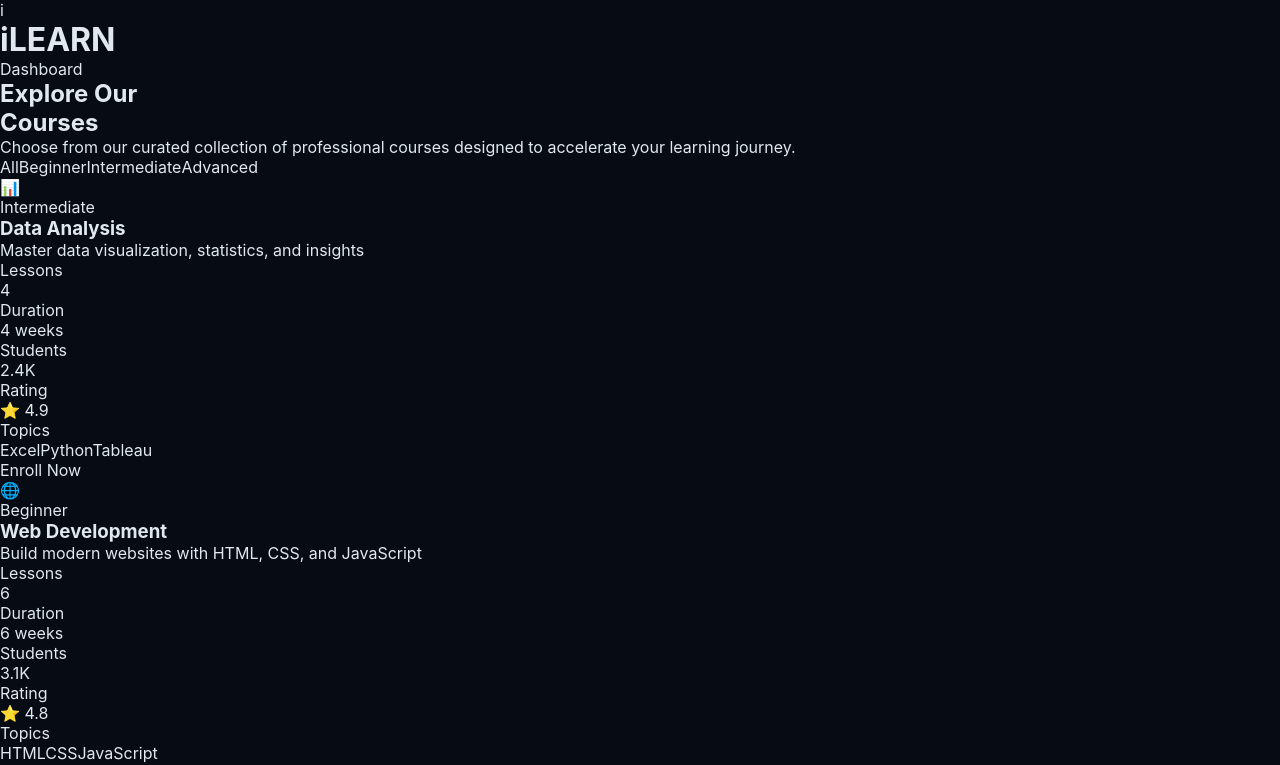
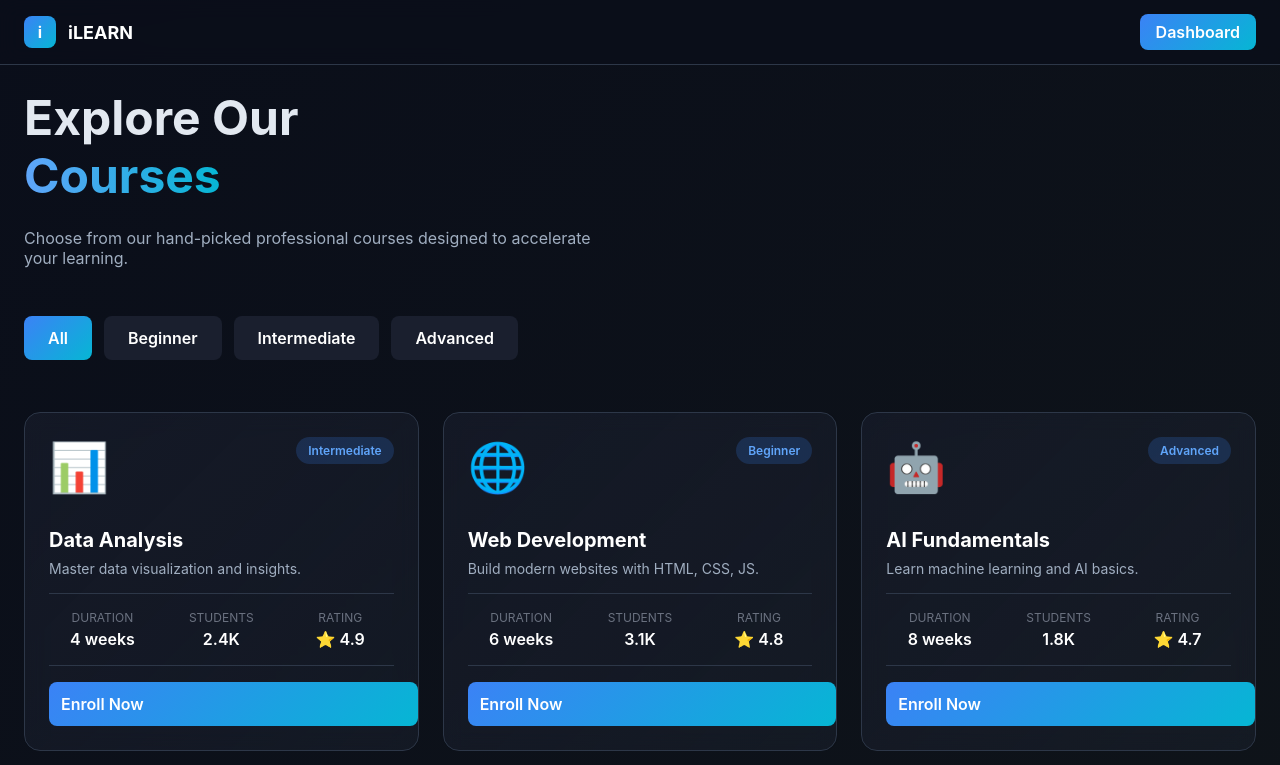
Before and after one commit to emmagreat49-glitch/ilearn-nextjs, a Next.js app: page /courses in a window 1280 px wide. Shown: the top 765 px of the page. Built offline with nearby package versions, Linux system fonts and the light colour scheme.

Commit message:
fix: inline styles - guaranteed to work

```diff
--- a/app/courses/page.tsx
+++ b/app/courses/page.tsx
@@ -2,208 +2,99 @@
 import { useState } from 'react'
 
 const COURSES = [
-  {
-    id: 1,
-    title: 'Data Analysis',
-    description: 'Master data visualization, statistics, and insights',
-    icon: '📊',
-    lessons: 4,
-    difficulty: 'Intermediate',
-    duration: '4 weeks',
-    students: '2.4K',
-    rating: 4.9,
-    color: 'from-blue-500 to-cyan-500',
-    topics: ['Excel', 'Python', 'Tableau'],
-  },
-  {
-    id: 2,
-    title: 'Web Development',
-    description: 'Build modern websites with HTML, CSS, and JavaScript',
-    icon: '🌐',
-    lessons: 6,
-    difficulty: 'Beginner',
-    duration: '6 weeks',
-    students: '3.1K',
-    rating: 4.8,
-    color: 'from-purple-500 to-pink-500',
-    topics: ['HTML', 'CSS', 'JavaScript'],
-  },
-  {
-    id: 3,
-    title: 'AI Fundamentals',
-    description: 'Understand machine learning and artificial intelligence',
-    icon: '🤖',
-    lessons: 5,
-    difficulty: 'Advanced',
-    duration: '8 weeks',
-    students: '1.8K',
-    rating: 4.7,
-    color: 'from-green-500 to-emerald-500',
-    topics: ['ML', 'TensorFlow', 'Python'],
-  },
-  {
-    id: 4,
-    title: 'Digital Skills',
-    description: 'Essential tools for the modern workplace',
-    icon: '💻',
-    lessons: 4,
-    difficulty: 'Beginner',
-    duration: '3 weeks',
-    students: '4.2K',
-    rating: 4.9,
-    color: 'from-orange-500 to-red-500',
-    topics: ['Office', 'Communication', 'Tools'],
-  },
-  {
-    id: 5,
-    title: 'Career Paths',
-    description: 'Navigate your tech career with confidence',
-    icon: '🚀',
-    lessons: 3,
-    difficulty: 'Intermediate',
-    duration: '2 weeks',
-    students: '1.5K',
-    rating: 4.8,
-    color: 'from-indigo-500 to-blue-500',
-    topics: ['Resume', 'Interview', 'Networking'],
-  },
+  { id: 1, title: 'Data Analysis', desc: 'Master data visualization and insights.', icon: '📊', level: 'Intermediate', duration: '4 weeks', students: '2.4K', rating: 4.9 },
+  { id: 2, title: 'Web Development', desc: 'Build modern websites with HTML, CSS, JS.', icon: '🌐', level: 'Beginner', duration: '6 weeks', students: '3.1K', rating: 4.8 },
+  { id: 3, title: 'AI Fundamentals', desc: 'Learn machine learning and AI basics.', icon: '🤖', level: 'Advanced', duration: '8 weeks', students: '1.8K', rating: 4.7 },
+  { id: 4, title: 'Digital Skills', desc: 'Master workplace tools and communication.', icon: '💻', level: 'Beginner', duration: '3 weeks', students: '4.2K', rating: 4.9 },
+  { id: 5, title: 'Career Paths', desc: 'Navigate your tech career with guidance.', icon: '🚀', level: 'Intermediate', duration: '2 weeks', students: '1.5K', rating: 4.8 },
 ]
 
 export default function CoursesPage() {
-  const [selectedDifficulty, setSelectedDifficulty] = useState('All')
-  const difficulties = ['All', 'Beginner', 'Intermediate', 'Advanced']
+  const [level, setLevel] = useState('All')
+  const filtered = level === 'All' ? COURSES : COURSES.filter(c => c.level === level)
 
-  const filteredCourses = selectedDifficulty === 'All'
-    ? COURSES
-    : COURSES.filter(c => c.difficulty === selectedDifficulty)
+  const styles = {
+    container: { maxWidth: '1280px', margin: '0 auto', padding: '24px' },
+    header: { fontSize: '48px', fontWeight: 'bold', marginBottom: '24px', lineHeight: '1.2' },
+    gradient: { background: 'linear-gradient(90deg, #60a5fa, #06b6d4)', WebkitBackgroundClip: 'text', WebkitTextFillColor: 'transparent' },
+    filterBtn: (active: boolean) => ({ padding: '12px 24px', borderRadius: '8px', border: 'none', cursor: 'pointer', fontWeight: '600', background: active ? 'linear-gradient(135deg, #3b82f6, #06b6d4)' : '#1a1f2e', color: 'white', marginRight: '12px', marginBottom: '12px' }),
+    grid: { display: 'grid', gridTemplateColumns: 'repeat(auto-fit, minmax(300px, 1fr))', gap: '24px', marginTop: '40px' },
+    card: { borderRadius: '16px', border: '1px solid #2d3748', background: 'linear-gradient(135deg, rgba(26, 31, 46, 0.6), rgba(37, 45, 61, 0.3))', padding: '24px', backdropFilter: 'blur(10px)', transition: 'all 0.3s', cursor: 'pointer' },
+    icon: { fontSize: '48px', marginBottom: '16px' },
+    title: { fontSize: '20px', fontWeight: '700', marginBottom: '8px', color: '#fff' },
+    desc: { fontSize: '14px', color: '#a0aec0', marginBottom: '16px' },
+    stats: { display: 'grid', gridTemplateColumns: '1fr 1fr 1fr', gap: '12px', paddingTop: '16px', paddingBottom: '16px', borderTop: '1px solid #2d3748', borderBottom: '1px solid #2d3748', marginBottom: '16px' },
+    stat: { textAlign: 'center' as const },
+    statLabel: { fontSize: '12px', color: '#6b7280', marginBottom: '4px' },
+    statValue: { fontSize: '16px', fontWeight: '600', color: '#fff' },
+    btn: { width: '100%', padding: '12px', background: 'linear-gradient(135deg, #3b82f6, #06b6d4)', color: 'white', border: 'none', borderRadius: '8px', fontWeight: '600', cursor: 'pointer' },
+  }
 
   return (
-    <div className="min-h-screen bg-gradient-to-br from-slate-950 via-slate-900 to-slate-950">
-      {/* Header */}
-      <div className="border-b border-slate-700/50 backdrop-blur-xl sticky top-0 z-40">
-        <div className="max-w-7xl mx-auto px-6 py-5 flex justify-between items-center">
-          <div className="flex items-center gap-3">
-            <div className="w-8 h-8 bg-gradient-to-br from-blue-500 to-cyan-400 rounded-lg flex items-center justify-center">
-              <span className="text-white font-bold text-sm">i</span>
-            </div>
-            <h1 className="text-xl font-bold">iLEARN</h1>
+    <div style={{ minHeight: '100vh', background: 'linear-gradient(135deg, #0a0e1a, #0f1419)' }}>
+      {/* Nav */}
+      <div style={{ position: 'sticky', top: 0, borderBottom: '1px solid #2d3748', backdropFilter: 'blur(10px)', background: 'rgba(10, 14, 26, 0.8)', zIndex: 50 }}>
+        <div style={{ maxWidth: '1280px', margin: '0 auto', padding: '0 24px', height: '64px', display: 'flex', justifyContent: 'space-between', alignItems: 'center' }}>
+          <div style={{ display: 'flex', alignItems: 'center', gap: '12px' }}>
+            <div style={{ width: '32px', height: '32px', borderRadius: '8px', background: 'linear-gradient(135deg, #3b82f6, #06b6d4)', display: 'flex', alignItems: 'center', justifyContent: 'center', fontWeight: '700', fontSize: '16px', color: 'white' }}>i</div>
+            <span style={{ fontSize: '18px', fontWeight: '700', color: 'white' }}>iLEARN</span>
           </div>
-          <button className="px-4 py-2 bg-slate-800 hover:bg-slate-700 rounded-lg text-sm font-medium transition">
-            Dashboard
-          </button>
+          <button style={{ padding: '8px 16px', borderRadius: '8px', background: 'linear-gradient(135deg, #3b82f6, #06b6d4)', color: 'white', border: 'none', fontWeight: '600', cursor: 'pointer' }}>Dashboard</button>
         </div>
       </div>
 
-      <div className="max-w-7xl mx-auto px-6 py-16">
-        {/* Page Header */}
-        <div className="mb-16 animate-fadeInUp">
-          <h2 className="text-5xl font-bold mb-4">
-            Explore Our
-            <br />
-            <span className="bg-gradient-to-r from-blue-400 via-cyan-400 to-blue-400 bg-clip-text text-transparent">
-              Courses
-            </span>
-          </h2>
-          <p className="text-gray-400 text-lg max-w-2xl">
-            Choose from our curated collection of professional courses designed to accelerate your learning journey.
+      {/* Main */}
+      <div style={styles.container}>
+        {/* Header */}
+        <div style={{ marginBottom: '48px' }}>
+          <h1 style={styles.header}>
+            Explore Our <br />
+            <span style={styles.gradient}>Courses</span>
+          </h1>
+          <p style={{ color: '#a0aec0', fontSize: '16px', maxWidth: '600px', marginTop: '16px' }}>
+            Choose from our hand-picked professional courses designed to accelerate your learning.
           </p>
         </div>
 
-        {/* Difficulty Filter */}
-        <div className="mb-12 flex gap-3 flex-wrap">
-          {difficulties.map(diff => (
-            <button
-              key={diff}
-              onClick={() => setSelectedDifficulty(diff)}
-              className={`px-6 py-2 rounded-lg font-medium transition ${
-                selectedDifficulty === diff
-                  ? 'bg-gradient-to-r from-blue-600 to-cyan-600 text-white'
-                  : 'bg-slate-800/50 text-gray-300 border border-slate-700/50 hover:border-slate-600'
-              }`}
-            >
-              {diff}
+        {/* Filters */}
+        <div style={{ marginBottom: '40px' }}>
+          {['All', 'Beginner', 'Intermediate', 'Advanced'].map(l => (
+            <button key={l} onClick={() => setLevel(l)} style={styles.filterBtn(level === l)}>
+              {l}
             </button>
           ))}
         </div>
 
-        {/* Courses Grid */}
-        <div className="grid grid-cols-1 md:grid-cols-2 lg:grid-cols-3 gap-6">
-          {filteredCourses.map((course, index) => (
-            <div
-              key={course.id}
-              className="group relative bg-gradient-to-br from-slate-800/60 to-slate-900/40 border border-slate-700/50 rounded-2xl overflow-hidden hover:border-slate-600/80 transition-all duration-300 hover:shadow-2xl hover:shadow-blue-500/10 cursor-pointer animate-fadeInUp"
-              style={{ animationDelay: `${index * 100}ms` }}
-            >
-              {/* Content */}
-              <div className="p-8 relative z-10">
-                {/* Icon and Badge */}
-                <div className="flex justify-between items-start mb-6">
-                  <div className="text-5xl group-hover:scale-110 transition-transform">
-                    {course.icon}
-                  </div>
-                  <span className="px-3 py-1 bg-slate-700/50 rounded-full text-xs font-semibold text-gray-200">
-                    {course.difficulty}
-                  </span>
+        {/* Grid */}
+        <div style={styles.grid}>
+          {filtered.map(course => (
+            <div key={course.id} style={styles.card}>
+              <div style={{ display: 'flex', justifyContent: 'space-between', alignItems: 'flex-start', marginBottom: '16px' }}>
+                <div style={styles.icon}>{course.icon}</div>
+                <span style={{ background: 'rgba(59, 130, 246, 0.2)', color: '#60a5fa', padding: '6px 12px', borderRadius: '20px', fontSize: '12px', fontWeight: '600' }}>
+                  {course.level}
+                </span>
+              </div>
+              <h3 style={styles.title}>{course.title}</h3>
+              <p style={styles.desc}>{course.desc}</p>
+              <div style={styles.stats}>
+                <div style={styles.stat}>
+                  <div style={styles.statLabel}>DURATION</div>
+                  <div style={styles.statValue}>{course.duration}</div>
                 </div>
-
-                {/* Title and Description */}
-                <h3 className="text-2xl font-bold mb-2 group-hover:text-blue-400 transition">
-                  {course.title}
-                </h3>
-                <p className="text-gray-400 text-sm mb-6 leading-relaxed">
-                  {course.description}
-                </p>
-
-                {/* Meta Info */}
-                <div className="grid grid-cols-2 gap-4 mb-6 py-6 border-y border-slate-700/50">
-                  <div>
-                    <p className="text-xs text-gray-500 mb-1">Lessons</p>
-                    <p className="text-lg font-bold">{course.lessons}</p>
-                  </div>
-                  <div>
-                    <p className="text-xs text-gray-500 mb-1">Duration</p>
-                    <p className="text-lg font-bold">{course.duration}</p>
-                  </div>
-                  <div>
-                    <p className="text-xs text-gray-500 mb-1">Students</p>
-                    <p className="text-lg font-bold">{course.students}</p>
-                  </div>
-                  <div>
-                    <p className="text-xs text-gray-500 mb-1">Rating</p>
-                    <p className="text-lg font-bold">⭐ {course.rating}</p>
-                  </div>
+                <div style={styles.stat}>
+                  <div style={styles.statLabel}>STUDENTS</div>
+                  <div style={styles.statValue}>{course.students}</div>
                 </div>
-
-                {/* Topics */}
-                <div className="mb-6">
-                  <p className="text-xs text-gray-500 mb-2">Topics</p>
-                  <div className="flex flex-wrap gap-2">
-                    {course.topics.map(topic => (
-                      <span
-                        key={topic}
-                        className="text-xs px-3 py-1 bg-slate-700/30 rounded-full text-gray-300"
-                      >
-                        {topic}
-                      </span>
-                    ))}
-                  </div>
+                <div style={styles.stat}>
+                  <div style={styles.statLabel}>RATING</div>
+                  <div style={styles.statValue}>⭐ {course.rating}</div>
                 </div>
-
-                {/* CTA Button */}
-                <button className={`w-full py-3 bg-gradient-to-r ${course.color} text-white font-semibold rounded-lg hover:shadow-lg hover:shadow-blue-500/30 transition-all transform group-hover:scale-105 active:scale-95`}>
-                  Enroll Now
-                </button>
               </div>
+              <button style={styles.btn}>Enroll Now</button>
             </div>
           ))}
         </div>
-
-        {/* Empty State */}
-        {filteredCourses.length === 0 && (
-          <div className="text-center py-12">
-            <p className="text-gray-400 text-lg">No courses found for this difficulty level.</p>
-          </div>
-        )}
       </div>
     </div>
   )
```
